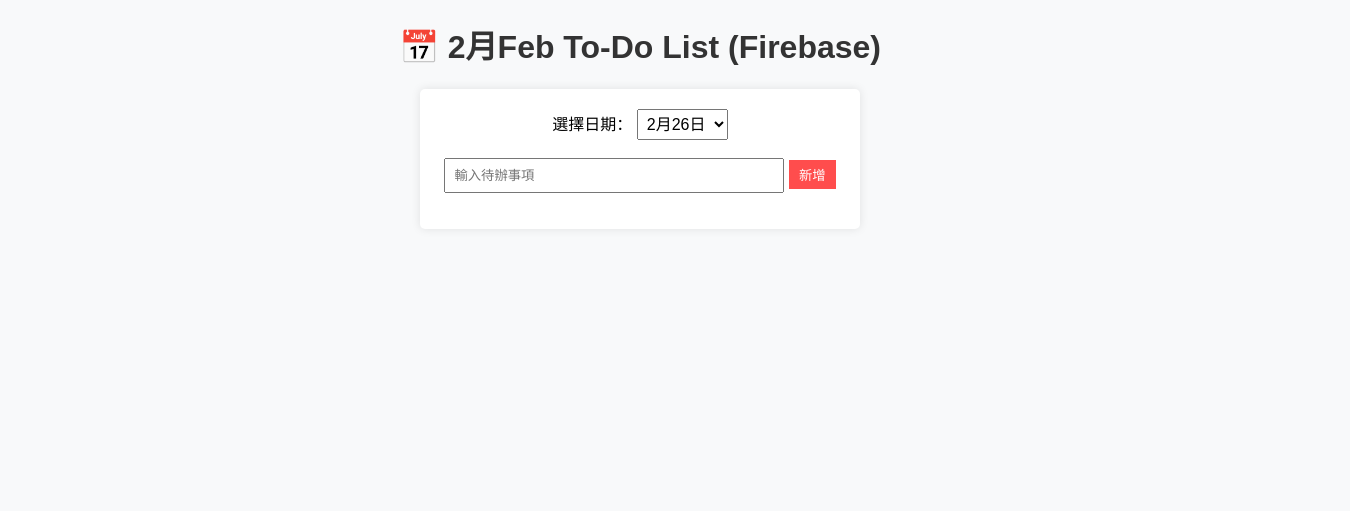
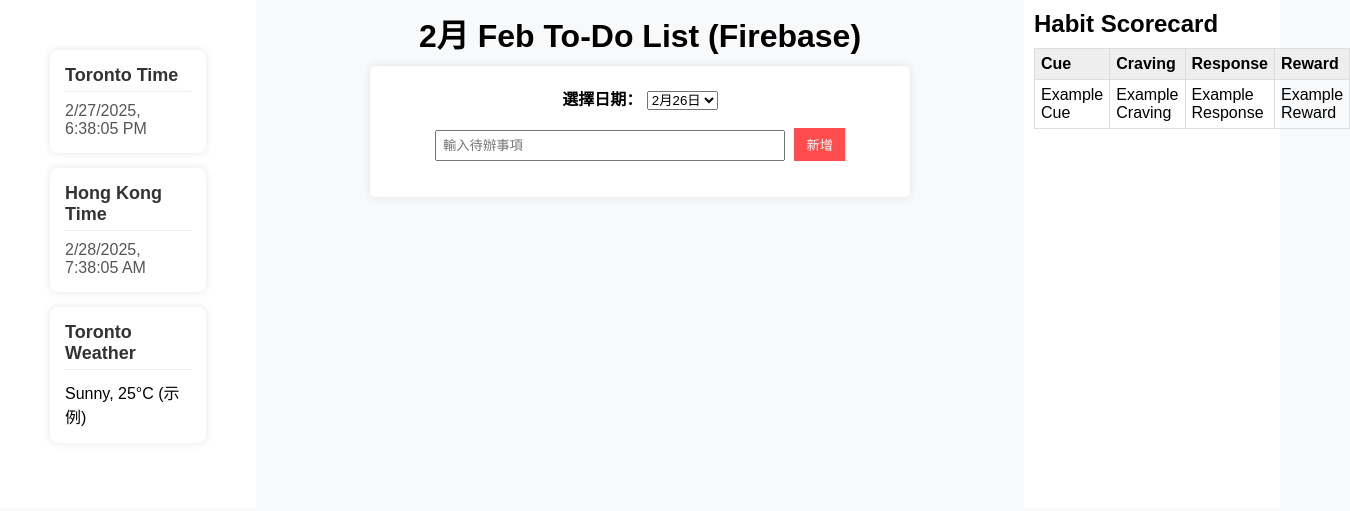
Before and after one commit to Sycake/Temp.to-do-list, a plain HTML site: page index.html in a window 1280 px wide. Shown: the whole page, 1350 px wide, since content can reach past the window. Drawn offline with Linux system fonts and the light colour scheme; no server answers.

Commit message:
Update index.html

```diff
--- a/index.html
+++ b/index.html
@@ -1,16 +1,178 @@
 <!DOCTYPE html>
 <html lang="zh">
 <head>
-  <meta charset="UTF-8">
-  <meta name="viewport" content="width=device-width, initial-scale=1.0">
-  <title>二月 To-Do List (Firebase)</title>
+  <meta charset="UTF-8" />
+  <meta name="viewport" content="width=device-width, initial-scale=1.0"/>
+  <title>2月 Feb To-Do List (Firebase)</title>
 
-  <!-- 外部样式表 -->
-  <link rel="stylesheet" href="style.css">
+  <!-- 内嵌样式：只写 CSS，不要混入 HTML -->
+  <style>
+    /***************************************************
+     *  全局布局：三栏 (左侧栏、主内容、右侧栏)
+     ***************************************************/
+    body {
+      margin: 0;
+      padding: 0;
+      display: flex;           /* 将页面分为左右/中/右三个区 */
+      gap: 20px;               /* 栏间距 */
+      font-family: Arial, sans-serif;
+      background-color: #f8f9fa;
+    }
+
+    /* 左侧栏、右侧栏 */
+    .sidebar-left {
+      width: 20%;              /* 两侧栏各占20%，可按需调整 */
+      background-color: #ffffff;
+      padding: 50px;
+      box-sizing: border-box;
+    }
+
+    .sidebar-right {
+      width: 20%;              /* 两侧栏各占20%，可按需调整 */
+      background-color: #ffffff;
+      padding: 10px;
+      box-sizing: border-box;
+    }
+
+    /* 中间主内容区 */
+    .main-content {
+      flex: 1;                 /* 主内容区占剩余宽度 */
+      padding: 10px;
+      box-sizing: border-box;
+      text-align: center;      /* 让主内容居中 */
+    }
+
+    /***************************************************
+     *  左侧卡片样式 (时间、天气)
+     ***************************************************/
+    .time-section,
+    .weather-section {
+      background-color: #ffffff;
+      border-radius: 8px;
+      padding: 15px;
+      box-shadow: 0 0 8px rgba(0,0,0,0.1);
+      margin-bottom: 15px;     /* 卡片之间留些间距 */
+    }
+
+    .time-section h2,
+    .weather-section h2 {
+      margin-top: 0;
+      margin-bottom: 10px;
+      font-size: 18px;
+      color: #333;
+      border-bottom: 1px solid #eee; /* 标题下方细线 */
+      padding-bottom: 5px;
+    }
+
+    .time-display {
+      font-size: 16px;
+      color: #555;
+      margin-top: 5px;
+    }
+
+    /***************************************************
+     *  标题样式
+     ***************************************************/
+    h1, h2 {
+      margin: 0 0 10px 0;
+    }
+
+    /***************************************************
+     *  To-Do 容器与元素
+     ***************************************************/
+    .todo-container {
+      max-width: 500px;
+      margin: 0 auto;          /* 在主内容区内水平居中 */
+      background: #fff;
+      padding: 20px;
+      box-shadow: 0 0 10px rgba(0,0,0,0.1);
+      border-radius: 5px;
+    }
+    .todo-container label {
+      font-weight: bold;
+    }
+
+    /* 输入框和按钮 */
+    #taskInput {
+      width: 70%;
+      padding: 6px;
+      box-sizing: border-box;
+    }
+    #addBtn {
+      background-color: #ff4d4d;
+      color: #fff;
+      border: none;
+      padding: 7px 12px;
+      cursor: pointer;
+      margin-left: 5px;
+    }
+
+    /* 待办列表 ul/li */
+    ul {
+      list-style-type: none;
+      padding: 0;
+      margin-top: 10px;
+    }
+    li {
+      background: #f0f0f0;
+      margin: 5px 0;
+      padding: 8px;
+      display: flex;
+      justify-content: space-between;
+      align-items: center;
+    }
+    li button {
+      background-color: #dc3545;
+      color: #fff;
+      border: none;
+      padding: 5px 10px;
+      cursor: pointer;
+    }
+
+    /***************************************************
+     *  Habit Scorecard 表格
+     ***************************************************/
+    table {
+      width: 100%;
+      border-collapse: collapse;
+      margin-top: 10px;
+    }
+    table th, table td {
+      border: 1px solid #ddd;
+      padding: 6px;
+      text-align: left;
+    }
+    table th {
+      background-color: #eee;
+    }
+  </style>
 </head>
 <body>
 
-  <h1>📅 2月Feb To-Do List (Firebase)</h1>
+  <!-- 左侧：多伦多时间/天气 & 香港时间 -->
+  <div class="sidebar-left">
+    <!-- 多伦多时间卡片 -->
+    <div class="time-section">
+      <h2>Toronto Time</h2>
+      <div id="toronto-time" class="time-display">Loading...</div>
+    </div>
+
+    <!-- 香港时间卡片 -->
+    <div class="time-section">
+      <h2>Hong Kong Time</h2>
+      <div id="hongkong-time" class="time-display">Loading...</div>
+    </div>
+
+    <!-- 多伦多天气卡片 -->
+    <div class="weather-section">
+      <h2>Toronto Weather</h2>
+      <div id="toronto-weather">Sunny, 25°C (示例)</div>
+    </div>
+  </div>
+
+  <!-- 中间：原来的 To-Do List -->
+  <div class="main-content">
+    <h1>2月 Feb To-Do List (Firebase)</h1>
 
     <div class="todo-container">
       <label for="date">選擇日期：</label>
@@ -27,10 +189,36 @@
 
       <ul id="todoList"></ul>
     </div>
+  </div>
 
-  <!-- 使用 ES Modules 的方式加载 Firebase SDK -->
+  <!-- 右侧：Habit Scorecard -->
+  <div class="sidebar-right">
+    <h2>Habit Scorecard</h2>
+    <table>
+      <thead>
+        <tr>
+          <th>Cue</th>
+          <th>Craving</th>
+          <th>Response</th>
+          <th>Reward</th>
+        </tr>
+      </thead>
+      <tbody id="habitTableBody">
+        <tr>
+          <td>Example Cue</td>
+          <td>Example Craving</td>
+          <td>Example Response</td>
+          <td>Example Reward</td>
+        </tr>
+      </tbody>
+    </table>
+  </div>
+
+  <!-- Firebase + Firestore + 前端逻辑 -->
   <script type="module">
-    // 1. 导入 Firebase 所需模块
+    /********************************
+     * 1. 导入 Firebase 所需模块
+     ********************************/
     import { initializeApp } from "https://www.gstatic.com/firebasejs/11.3.1/firebase-app.js";
     import {
       getFirestore,
@@ -44,7 +232,9 @@
       deleteDoc
     } from "https://www.gstatic.com/firebasejs/11.3.1/firebase-firestore.js";
 
-    // 2. Firebase 配置（使用你自己的项目信息）
+    /********************************
+     * 2. Firebase 配置
+     ********************************/
     const firebaseConfig = {
       apiKey: "AIzaSyBWZzgBQul9MWpVfp3jl4jwCee-DX1zb0s",
       authDomain: "temp-todo-list-7c25e.firebaseapp.com",
@@ -54,29 +244,37 @@
       appId: "1:388844458714:web:5e9620d9d15c87458c0be3"
     };
 
-    // 3. 初始化 Firebase 和 Firestore
+    // 初始化 Firebase & Firestore
     const app = initializeApp(firebaseConfig);
     const db = getFirestore(app);
 
-    // 4. 获取页面元素
+    /********************************
+     * 3. 获取页面元素
+     ********************************/
     const dateSelect = document.getElementById("date");
     const taskInput = document.getElementById("taskInput");
     const addBtn = document.getElementById("addBtn");
     const todoList = document.getElementById("todoList");
 
-    // 5. 页面加载后 & 日期切换时，加载对应日期的任务
+    // 页面加载后 & 日期切换时，加载对应日期的任务
     document.addEventListener("DOMContentLoaded", () => {
       dateSelect.addEventListener("change", loadTasks);
       addBtn.addEventListener("click", addTask);
-      loadTasks(); // 默认加载当前下拉框选定日期的任务
+      loadTasks(); // 默认载入当前选定日期的任务
+
+      // 启动时间刷新
+      setInterval(updateTimes, 1000);
+      updateTimes();
     });
 
-    // 6. 读取任务列表（从指定日期文档的 "tasks" 子集合）
+    /********************************
+     * 4. 读取任务列表
+     ********************************/
     async function loadTasks() {
       const selectedDate = dateSelect.value;
-      todoList.innerHTML = ""; // 清空列表
+      todoList.innerHTML = ""; // 先清空列表
 
-      // Firestore 路径：dates -> selectedDate -> tasks
+      // 指定子集合路径：dates -> selectedDate -> tasks
       const tasksCollection = collection(db, "dates", selectedDate, "tasks");
       const q = query(tasksCollection, orderBy("timestamp", "asc"));
 
@@ -96,7 +294,9 @@
       }
     }
 
-    // 7. 新增任务（添加到指定日期的 "tasks" 子集合）
+    /********************************
+     * 5. 新增任务
+     ********************************/
     async function addTask() {
       const selectedDate = dateSelect.value;
       const task = taskInput.value.trim();
@@ -109,15 +309,15 @@
           timestamp: serverTimestamp()
         });
         taskInput.value = "";
-        loadTasks(); // 新增后刷新任务列表
+        loadTasks(); // 刷新列表
       } catch (error) {
         console.error("Error adding task:", error);
       }
     }
 
-    // 8. 删除任务（从指定日期的 "tasks" 子集合中删除）
-    // 因为在 li 中使用了 onclick="removeTask('xxx')"
-    // 所以要把 removeTask 挂载到全局（window）对象上
+    /********************************
+     * 6. 删除任务
+     ********************************/
     window.removeTask = async function(taskId) {
       const selectedDate = dateSelect.value;
       try {
@@ -127,7 +327,29 @@
         console.error("Error removing task:", error);
       }
     };
+
+    /********************************
+     * 7. 更新多伦多 & 香港时间 (简易示例)
+     ********************************/
+    function updateTimes() {
+      const torontoTimeEl = document.getElementById("toronto-time");
+      const hongKongTimeEl = document.getElementById("hongkong-time");
+
+      // 获取当前UTC时间
+      const now = new Date();
+      const utcTime = now.getTime() + now.getTimezoneOffset() * 60000;
+
+      // 多伦多可能是 UTC-5 或 UTC-4（夏令时），香港是 UTC+8
+      const torontoOffset = -5;  // -5 or -4
+      const hongKongOffset = 8;
+
+      // 计算对应时区的本地时间
+      const torontoDate = new Date(utcTime + 3600000 * torontoOffset);
+      const hongKongDate = new Date(utcTime + 3600000 * hongKongOffset);
+
+      torontoTimeEl.textContent = torontoDate.toLocaleString();
+      hongKongTimeEl.textContent = hongKongDate.toLocaleString();
+    }
   </script>
-
 </body>
 </html>
```
Lines whose indentation alone changed are shown as unchanged.
